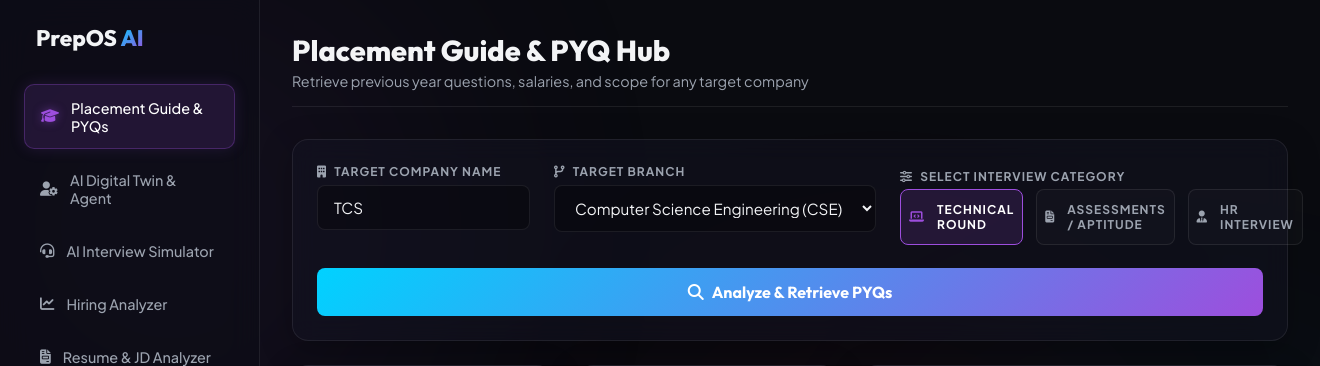
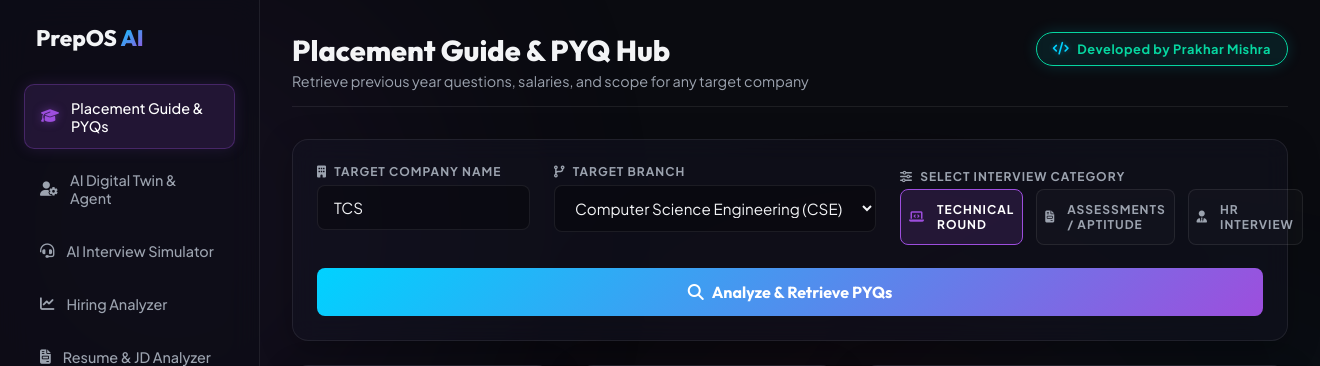
Before and after one commit to prakharmishra00000-cell/placement-prep-ai, a Flask app: page / in a window 1320 px wide. Shown: the top 366 px of the page. Run offline with Flask 3, Linux system fonts and the light colour scheme.

Commit message:
Configure 'Developed by Prakhar Mishra' signature tag in main header

```diff
--- a/templates/index.html
+++ b/templates/index.html
@@ -96,10 +96,13 @@
         <!-- Main Content Area -->
         <main class="app-main">
             <!-- Header -->
-            <header class="main-header">
+            <header class="main-header" style="position: relative;">
                 <div class="header-title">
                     <h1 id="tab-heading">Placement Guide & PYQ Hub</h1>
                     <p id="tab-subheading">Retrieve previous year questions, salaries, and scope for any target company</p>
+                </div>
+                <div class="developer-tag" style="position: absolute; top: 0; right: 0; background: rgba(0, 240, 255, 0.08); border: 1px solid var(--neon-cyan); padding: 0.5rem 1rem; border-radius: 20px; font-size: 0.8rem; font-weight: 700; color: var(--neon-cyan); letter-spacing: 0.5px; box-shadow: 0 0 15px rgba(0, 240, 255, 0.15); display: flex; align-items: center; gap: 0.5rem; backdrop-filter: blur(5px);">
+                    <i class="fa-solid fa-code text-neon-blue"></i> Developed by Prakhar Mishra
                 </div>
             </header>
 
```
